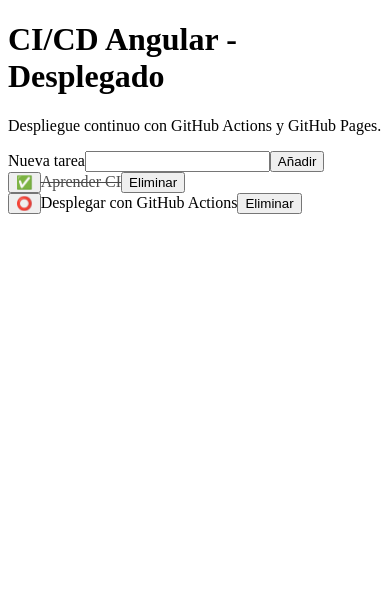
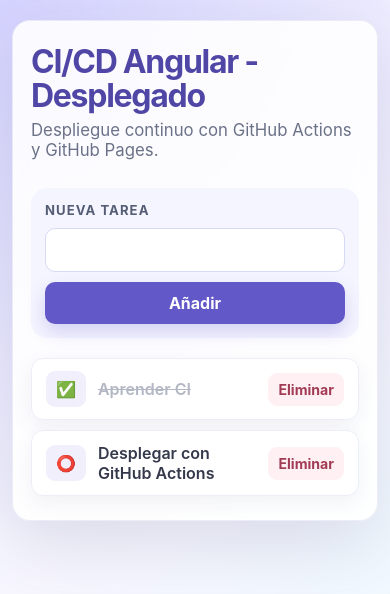
Before and after one commit to EMILIOJP33/cicd-angular, an Angular app: page / in a window 390 px wide. Shown: the top 594 px of the page. Built offline with nearby package versions, Linux system fonts and the light colour scheme.

Commit message:
Mejorar el diseno con CSS responsive

```diff
--- a/src/app/app.css
+++ b/src/app/app.css
@@ -0,0 +1,41 @@
+:host {
+  display: block;
+  min-height: 100vh;
+  padding: 48px 20px;
+}
+
+main {
+  width: min(760px, 100%);
+  margin: 0 auto;
+  padding: 38px;
+  border: 1px solid rgba(111, 107, 180, 0.12);
+  border-radius: 24px;
+  background: rgba(255, 255, 255, 0.88);
+  box-shadow: 0 24px 70px rgba(66, 72, 120, 0.16);
+  backdrop-filter: blur(12px);
+}
+
+h1 {
+  margin: 0 0 8px;
+  color: #4f46a5;
+  font-size: clamp(2rem, 7vw, 3.4rem);
+  line-height: 1.05;
+  letter-spacing: -0.04em;
+}
+
+p {
+  margin: 0 0 28px;
+  color: #6b7288;
+  font-size: 1.05rem;
+}
+
+@media (max-width: 600px) {
+  :host {
+    padding: 20px 12px;
+  }
+
+  main {
+    padding: 24px 18px;
+    border-radius: 18px;
+  }
+}
--- a/src/app/todo-item/todo-item.css
+++ b/src/app/todo-item/todo-item.css
@@ -1,4 +1,48 @@
+div {
+  display: grid;
+  grid-template-columns: auto 1fr auto;
+  align-items: center;
+  gap: 12px;
+  margin-top: 10px;
+  padding: 12px 14px;
+  border: 1px solid #eceef7;
+  border-radius: 12px;
+  background: white;
+  box-shadow: 0 7px 20px rgba(68, 74, 108, 0.07);
+}
+
+span {
+  color: #34394b;
+  font-weight: 600;
+  overflow-wrap: anywhere;
+}
+
+button {
+  border: 0;
+  border-radius: 9px;
+  padding: 8px 10px;
+  background: #f1effb;
+  transition: transform 160ms, background 160ms;
+}
+
+button:last-child {
+  color: #a23c54;
+  background: #fff0f3;
+  font-size: 0.88rem;
+  font-weight: 700;
+}
+
+button:hover {
+  background: #e7e3fb;
+  transform: scale(1.03);
+}
+
+button:last-child:hover {
+  background: #ffdfe6;
+}
+
 .completed {
   text-decoration: line-through;
+  color: #9499aa;
   opacity: 0.7;
 }
--- a/src/app/todo-list/todo-list.css
+++ b/src/app/todo-list/todo-list.css
@@ -0,0 +1,64 @@
+:host {
+  display: block;
+}
+
+form {
+  display: grid;
+  grid-template-columns: 1fr auto;
+  gap: 10px;
+  margin-bottom: 20px;
+  padding: 14px;
+  border-radius: 16px;
+  background: #f4f5ff;
+}
+
+label {
+  grid-column: 1 / -1;
+  color: #555d75;
+  font-size: 0.82rem;
+  font-weight: 700;
+  text-transform: uppercase;
+  letter-spacing: 0.08em;
+}
+
+input {
+  min-width: 0;
+  border: 1px solid #d6daf2;
+  border-radius: 10px;
+  padding: 11px 13px;
+  color: #252a3a;
+  background: white;
+  outline: none;
+  transition: border-color 160ms, box-shadow 160ms;
+}
+
+input:focus {
+  border-color: #7770d7;
+  box-shadow: 0 0 0 3px rgba(119, 112, 215, 0.14);
+}
+
+button {
+  border: 0;
+  border-radius: 10px;
+  padding: 11px 16px;
+  color: white;
+  background: #6258c7;
+  font-weight: 700;
+  box-shadow: 0 8px 18px rgba(98, 88, 199, 0.22);
+  transition: transform 160ms, background 160ms;
+}
+
+button:hover {
+  background: #5147b4;
+  transform: translateY(-1px);
+}
+
+@media (max-width: 500px) {
+  form {
+    grid-template-columns: 1fr;
+  }
+
+  button {
+    width: 100%;
+  }
+}
--- a/src/styles.css
+++ b/src/styles.css
@@ -1 +1,29 @@
-/* You can add global styles to this file, and also import other style files */
+:root {
+  font-family: Inter, "Segoe UI", Arial, sans-serif;
+  color: #172033;
+  background: #eef3ff;
+  font-synthesis: none;
+  text-rendering: optimizeLegibility;
+}
+
+* {
+  box-sizing: border-box;
+}
+
+body {
+  min-width: 320px;
+  min-height: 100vh;
+  margin: 0;
+  background:
+    radial-gradient(circle at top left, rgba(123, 97, 255, 0.22), transparent 34rem),
+    linear-gradient(135deg, #eef3ff 0%, #f8f7ff 50%, #edfaff 100%);
+}
+
+button,
+input {
+  font: inherit;
+}
+
+button {
+  cursor: pointer;
+}
```
